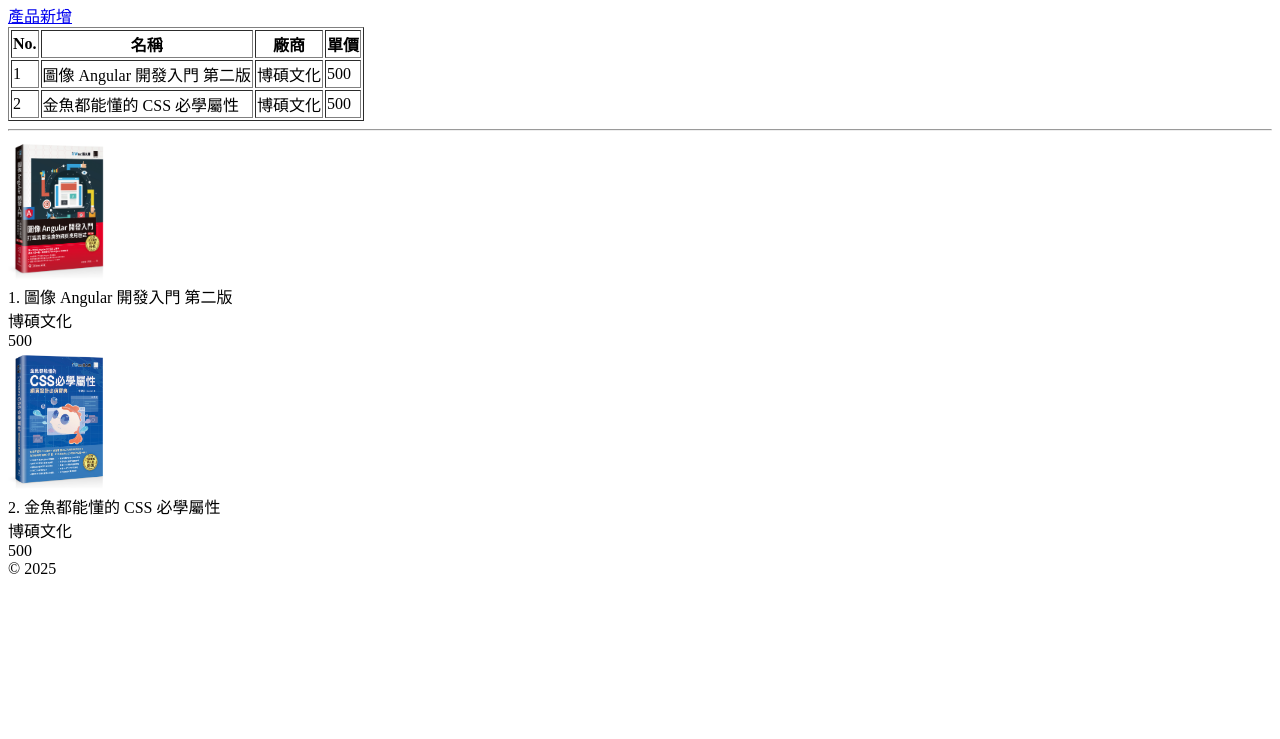
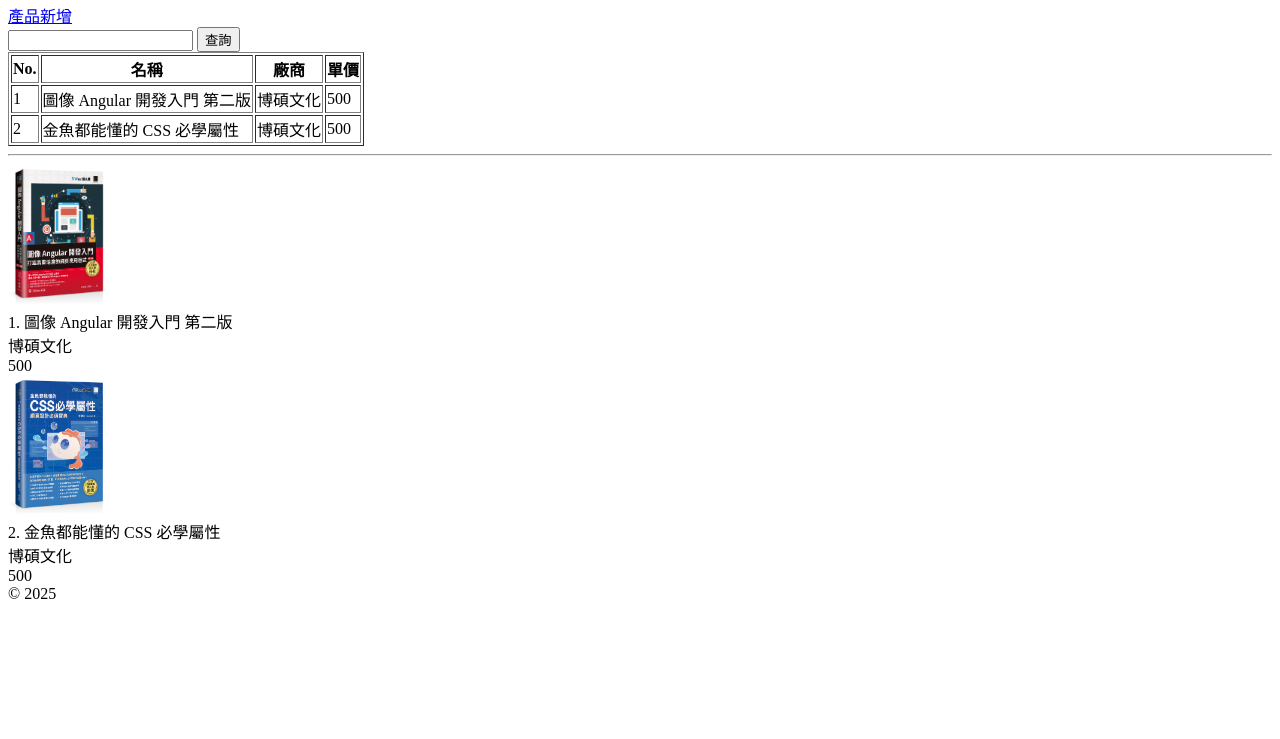
Before and after one commit to Sean12-25/test, a plain HTML site: page src/index.html in a window 1280 px wide. Shown: the part 61-800 px from the top of the page. Drawn offline with Linux system fonts and the light colour scheme.

Commit message:
feat(html):產品查詢列表單製作

```diff
--- a/src/index.html
+++ b/src/index.html
@@ -12,6 +12,10 @@
     <nav>
       <a href="./form.html">產品新增</a>
     </nav>
+    <form>
+      <input type="text" />
+      <button type="button">查詢</button>
+    </form>
     <table border="1">
       <tr>
         <th>No.</th>
```
